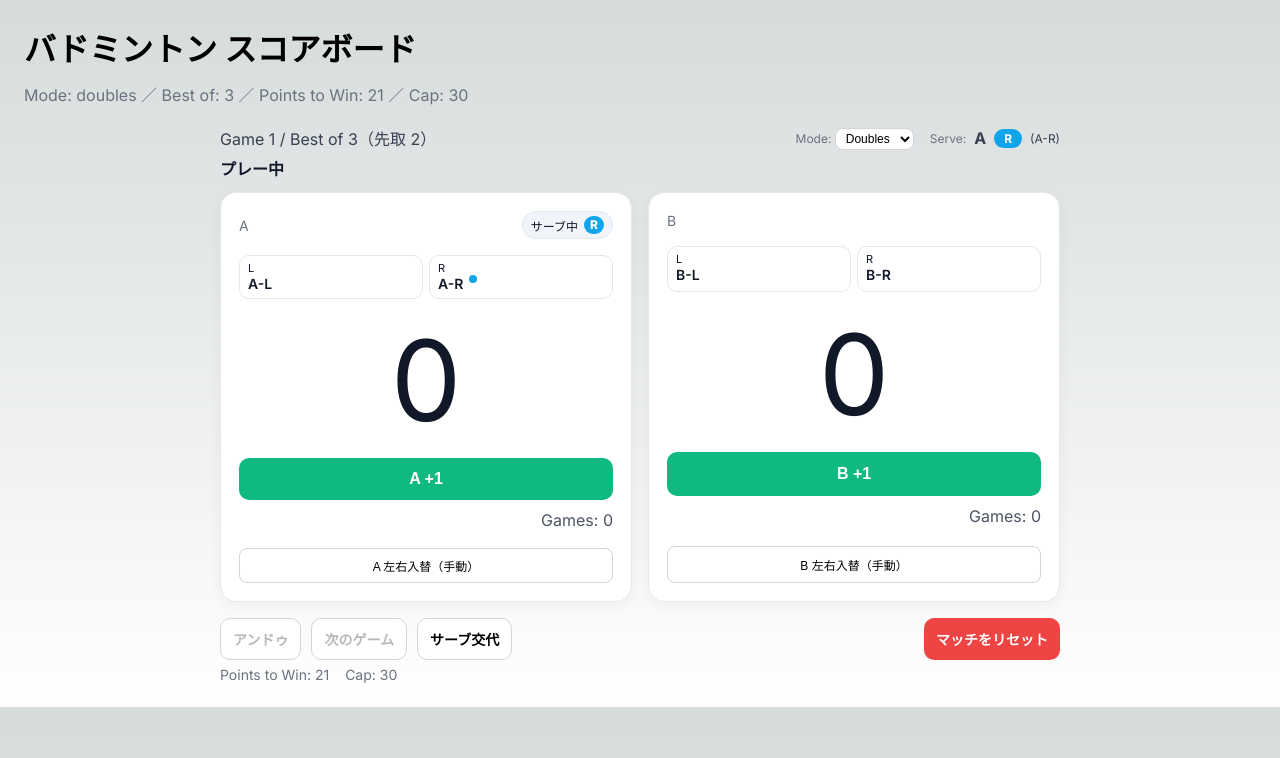
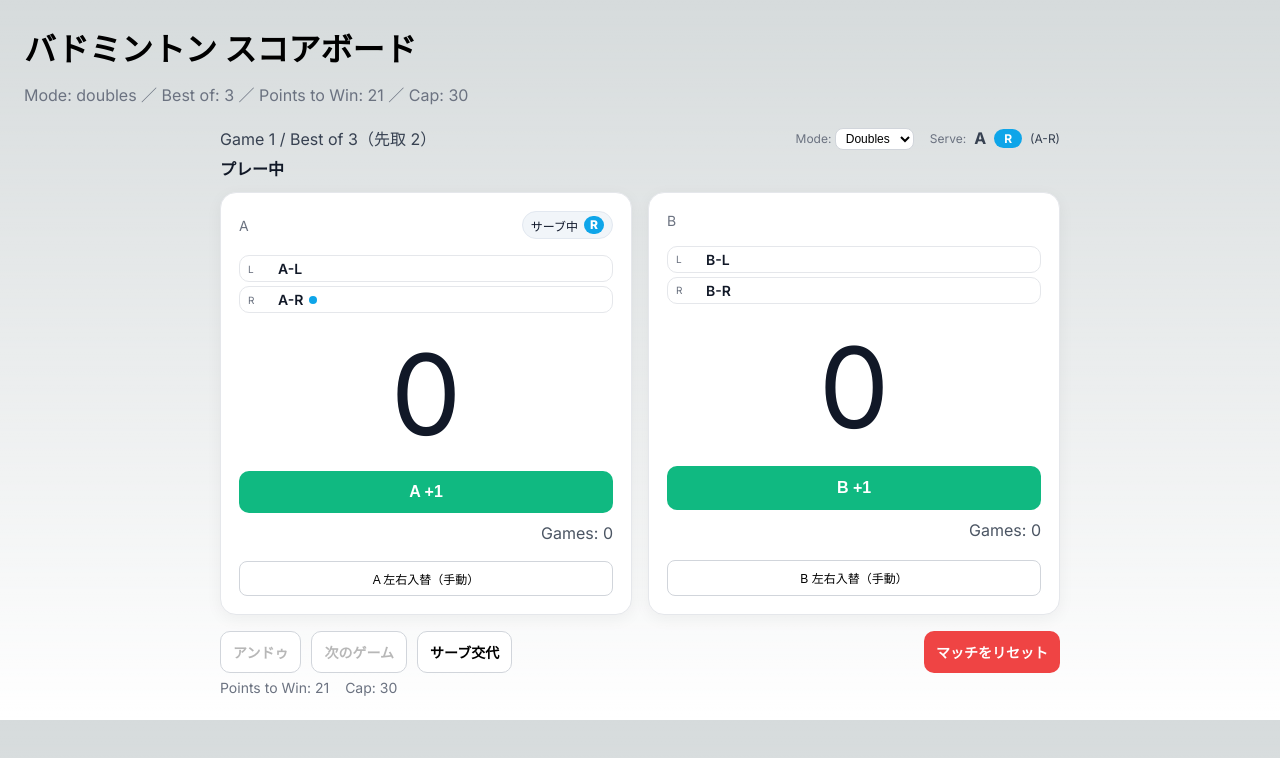
Before and after one commit to KimiyukiYamauchi/bdscore, a Next.js app: page /match in a window 1280 px wide. Shown: the top 758 px of the page. Built offline with nearby package versions, Linux system fonts and the light colour scheme.

Commit message:
pairの表示を横並びから縦並びに変更

```diff
--- a/app/match/Scoreboard.module.css
+++ b/app/match/Scoreboard.module.css
@@ -210,30 +210,32 @@
 }
 
 .pairRow {
-  display: grid;
-  grid-template-columns: 1fr 1fr;
-  gap: 6px;
+  display: flex;
+  flex-direction: column; /* ← 縦方向に並べる */
+  gap: 4px; /* LとRの間の間隔 */
   margin: 6px 0 4px;
-  min-height: 44px; /* ← iOSで潰れないよう最低高 */
 }
 .pairCell {
+  display: grid;
+  grid-template-columns: 24px 1fr; /* L/Rラベル + 名前 */
+  align-items: center;
+  gap: 6px;
   border: 1px solid #e5e7eb;
   border-radius: 10px;
-  padding: 6px 8px;
+  padding: 4px 8px;
   background: #ffffff;
 }
 .pairLabel {
-  font-size: 11px;
-  color: #111827;
-  line-height: 1.2;
+  font-size: 10px;
+  color: #6b7280;
 }
 .pairName {
   font-weight: 600;
   font-size: 14px;
-  color: #111827; /* ← テキスト色を強制 */
+  color: #111827;
   display: flex;
+  align-items: center;
   gap: 6px;
-  min-height: 1.2em; /* ← テキスト高さを確保 */
 }
 .dot {
   width: 8px;
```
